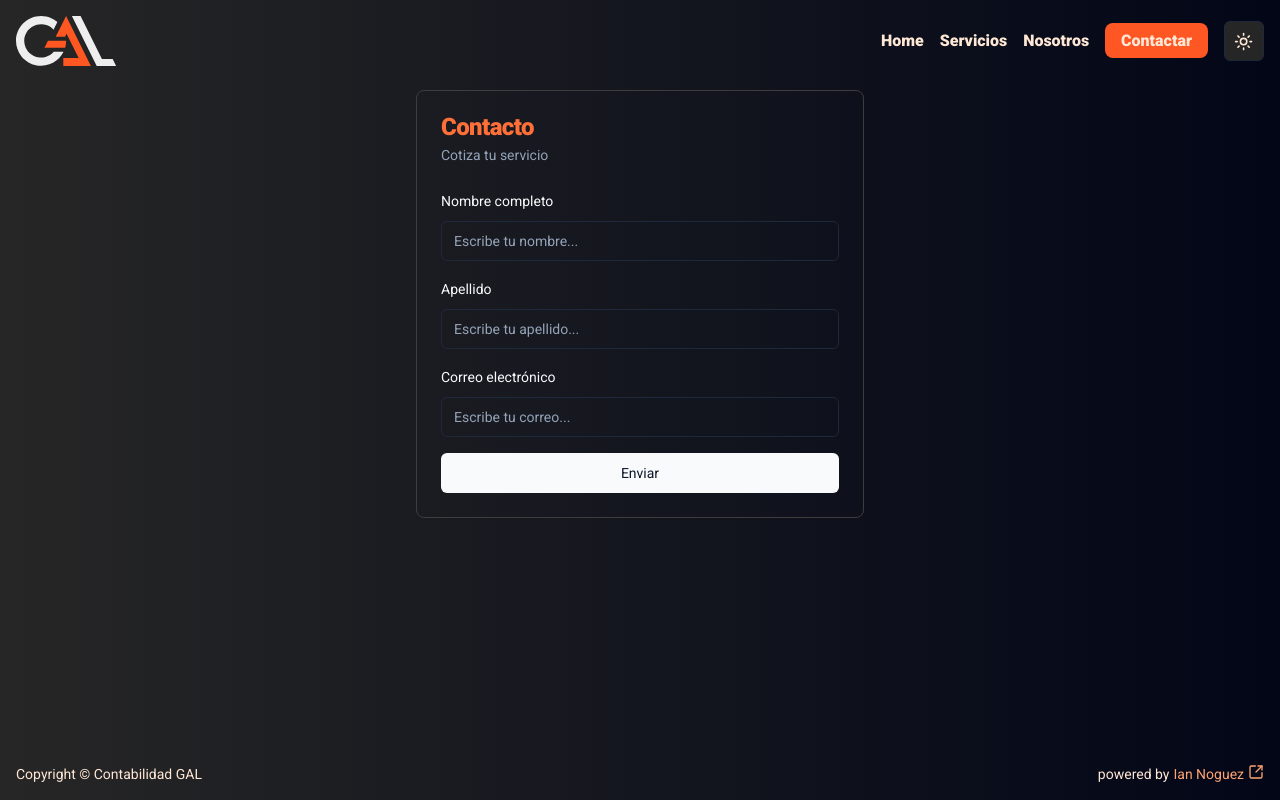
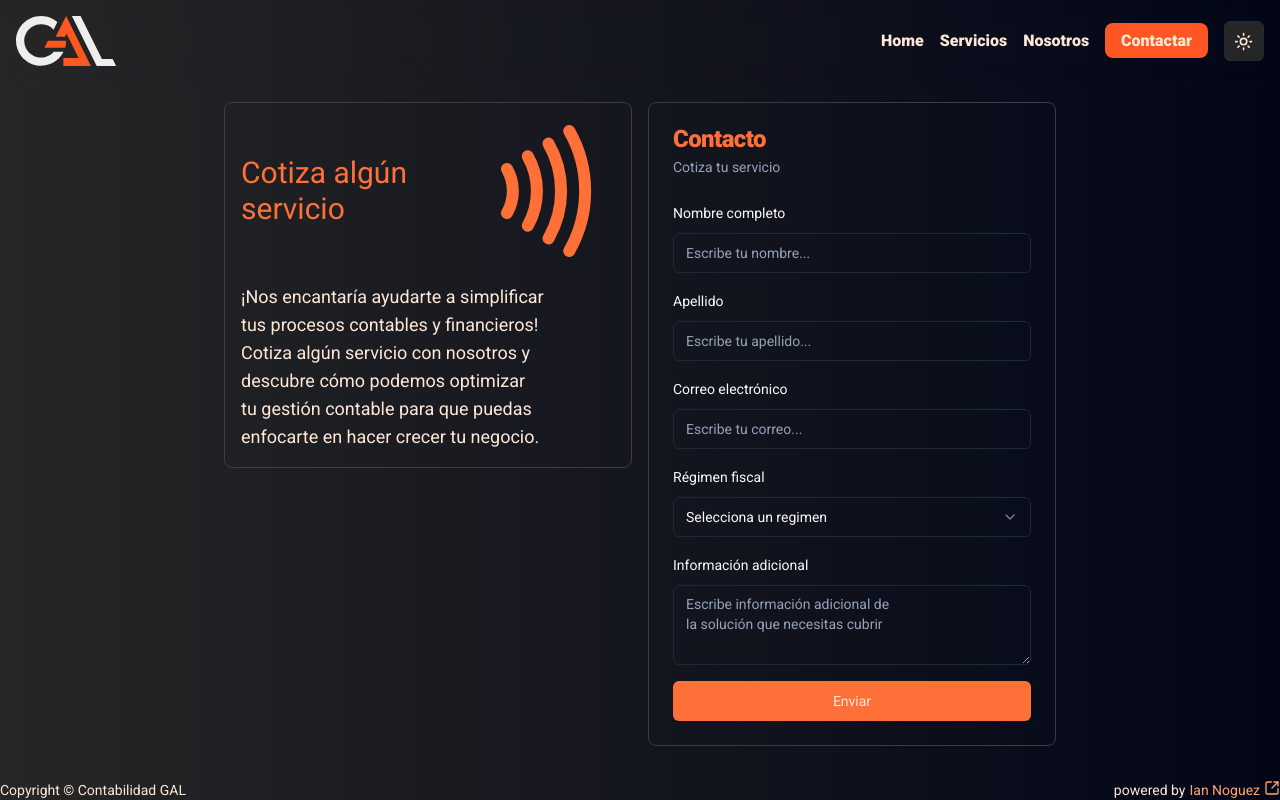
Before and after one commit to inoguez/contabilidad-gal, a Next.js app: page /contact in a window 1280 px wide. Shown: the top 800 px of the page. Built offline with nearby package versions, Linux system fonts and the light colour scheme.

Commit message:
All routes are good, contact email left

```diff
--- a/app/about/page.tsx
+++ b/app/about/page.tsx
@@ -1,10 +1,11 @@
 'use client';
 import HandShake from '../components/icons/HandShake';
 import { motion } from 'framer-motion';
+import { ABOUT_CHARACTERISTICS, SPEECH_ABOUT } from '../constants/constants';
 
 export default function page() {
   return (
-    <main className=' container mx-auto py-5 grow grid md:grid-cols-[1fr_auto] gap-4 items-start'>
+    <main className=' container mx-auto py-5 grow grid md:grid-cols-[70%_30%] gap-4 items-start'>
       <motion.section
         initial={{ opacity: 0, y: 50 }}
         animate={{ opacity: 1, y: 0 }}
@@ -15,40 +16,7 @@ export default function page() {
         className='h-full flex flex-col gap-4 border-[1px] border-mountain-mist-900 p-10 rounded-lg text-xl font-normal'
       >
         <h1 className='font-semibold text-4xl'>Nosotros</h1>
-        <span>
-          En Contabilidad GAL, nos enorgullece ofrecer soluciones integrales en
-          el ámbito contable, fiscal, humano y financiero. Con más de 30 años de
-          experiencia en el sector. Nuestro equipo está compuesto por
-          profesionales altamente calificados y comprometidos, que se esfuerzan
-          por proporcionar un servicio excepcional a cada uno de nuestros
-          clientes.
-        </span>
-        <span>
-          Nos dedicamos a entender las necesidades específicas de tu empresa
-          para brindarte soluciones personalizadas que impulsen tu crecimiento y
-          éxito. En un entorno empresarial cada vez más complejo, entendemos la
-          importancia de contar con asesoramiento experto y confiable.
-        </span>
-        <span>
-          Es por eso que nos esforzamos por mantenernos actualizados con las
-          últimas regulaciones y tendencias del mercado, para poder ofrecerte
-          las mejores estrategias y recomendaciones. En Contabilidad GAL, no
-          solo nos dedicamos a cumplir con tus expectativas, sino que nos
-          esforzamos por superarlas en cada interacción. Nos comprometemos a
-          proporcionarte un servicio excepcional, transparente y orientado a
-          resultados que te permita alcanzar tus metas comerciales con confianza
-          y tranquilidad. Ya sea que estés buscando optimizar tus procesos
-          contables, maximizar tus beneficios fiscales, gestionar tu capital
-          humano o planificar tus finanzas corporativas, estamos aquí para
-          ayudarte en cada paso del camino.
-        </span>
-        <span>
-          Gracias por considerar a Contabilidad GAL como tu socio confiable en
-          el éxito empresarial. Esperamos tener la oportunidad de trabajar
-          contigo y demostrarte el valor que podemos agregar a tu negocio.
-          ¡Contáctanos hoy mismo y descubre cómo podemos ayudarte a alcanzar tus
-          objetivos financieros!
-        </span>
+        <p className='whitespace-pre-line'>{SPEECH_ABOUT}</p>
       </motion.section>
       <motion.div
         initial={{ opacity: 0, x: 50 }}
@@ -57,17 +25,26 @@ export default function page() {
           duration: 0.8,
           ease: [0, 0.71, 0.2, 1.01],
         }}
-        className='grid  gap-4 row-start-1 md:col-start-2 h-full'
+        className='grid grid-rows-[auto_1fr]  gap-4 row-start-1 md:col-start-2 h-full'
       >
-        <div className='grid place-content-center border-[1px] border-mountain-mist-900 p-4 rounded-lg'>
-          <HandShake width='400px' height='400px' />
+        <div className='grid place-content-center border-[1px] border-mountain-mist-900 p-4 rounded-lg aspect-square'>
+          <HandShake />
         </div>
 
         <div className='grid grid-cols-2 gap-4'>
-          <div className='border-[1px] border-mountain-mist-900 p-4 rounded-lg'></div>
-          <div className='border-[1px] border-mountain-mist-900 p-4 rounded-lg'></div>
-          <div className='border-[1px] border-mountain-mist-900 p-4 rounded-lg'></div>
-          <div className='border-[1px] border-mountain-mist-900 p-4 rounded-lg'></div>
+          {ABOUT_CHARACTERISTICS.map((e) => (
+            <div
+              key={e.text}
+              className='flex flex-col justify-center items-center gap-2 border-[1px] border-mountain-mist-900 p-4 rounded-lg'
+            >
+              <e.icon
+                width={'5rem'}
+                height={'5rem'}
+                className=' hover:text-vermilion-400 transition-all duration-150 ease-in-out hover:animate-pulse'
+              />
+              <span className='text-center font-thin '>{e.text}</span>
+            </div>
+          ))}
         </div>
       </motion.div>
     </main>
--- a/app/components/ContactForm.tsx
+++ b/app/components/ContactForm.tsx
@@ -24,13 +24,35 @@ import { Button } from '@/components/ui/button';
 import { toast } from 'sonner';
 import { useEffect } from 'react';
 import { useSearchParams } from 'next/navigation';
+import {
+  Select,
+  SelectContent,
+  SelectItem,
+  SelectTrigger,
+  SelectValue,
+} from '@/components/ui/select';
+import { Textarea } from '@/components/ui/textarea';
 
-const formSchema = z.object({
-  name: z.string().min(2, 'El campo del nombre es obligatorio'),
-  lastName: z.string().min(2, 'El campo del apellido es obligatorio'),
-  email: z.string().email(),
-});
-
+const formSchema = z
+  .object({
+    name: z.string().min(1, 'El campo del nombre es obligatorio'),
+    lastName: z.string().min(1, 'El campo del apellido es obligatorio'),
+    email: z.string().email('El campo del email es obligatorio'),
+    regimen: z.enum(['Persona física', 'Persona moral']),
+    company: z.string().optional(),
+    additionalInfo: z
+      .string()
+      .min(1, 'Proporciona mas información adicional de lo que necesitas :)'),
+  })
+  .refine(
+    (data) => {
+      if (data.regimen === 'Persona moral') {
+        return !!data.company;
+      }
+      return true;
+    },
+    { message: 'Escribe el nombre de tu empresa', path: ['company'] }
+  );
 export default function ContactForm() {
   const searchParams = useSearchParams();
   const service = searchParams.get('service');
@@ -44,7 +66,8 @@ export default function ContactForm() {
     },
     mode: 'onChange',
   });
-  console.log(form.formState.errors);
+
+  const regimenType = form.watch('regimen');
   useEffect(() => {
     const errors = form?.formState?.errors;
     const keys = Object.keys(errors);
@@ -56,11 +79,12 @@ export default function ContactForm() {
       });
     }
   }, [form?.formState?.errors]);
-  const onSubmit = () => {
-    console.log('aaa');
+  const onSubmit = (values: z.infer<typeof formSchema>) => {
+    console.log({ values });
+    toast.success('Se envió el formulario de contacto correctamente');
   };
   return (
-    <Card className='max-w-md w-full bg-transparent border-[1px] rounded-lg border-mountain-mist-900'>
+    <Card className='max-w-md w-full bg-transparent border-[1px] rounded-lg border-mountain-mist-900 h-fit'>
       <CardHeader>
         <CardTitle className='text-vermilion-400'>Contacto</CardTitle>
         <CardDescription>Cotiza tu servicio</CardDescription>
@@ -131,7 +155,78 @@ export default function ContactForm() {
                 );
               }}
             />
-            <Button type='submit' className='w-full'>
+            <FormField
+              control={form.control}
+              name='regimen'
+              render={({ field }) => {
+                return (
+                  <FormItem>
+                    <FormLabel>Régimen fiscal</FormLabel>
+                    <Select onValueChange={field.onChange}>
+                      <FormControl>
+                        <SelectTrigger className='bg-transparent'>
+                          <SelectValue placeholder='Selecciona un regimen' />
+                        </SelectTrigger>
+                      </FormControl>
+                      <SelectContent>
+                        <SelectItem value='Persona física'>
+                          Persona física
+                        </SelectItem>
+                        <SelectItem value='Persona moral'>
+                          Persona moral
+                        </SelectItem>
+                      </SelectContent>
+                    </Select>
+                    <FormMessage />
+                  </FormItem>
+                );
+              }}
+            />
+            {regimenType === 'Persona moral' && (
+              <FormField
+                control={form.control}
+                name='company'
+                render={({ field }) => {
+                  return (
+                    <FormItem>
+                      <FormLabel>Empresa (Persona moral)</FormLabel>
+                      <FormControl>
+                        <Input
+                          className='bg-transparent'
+                          placeholder='Escribe el nombre de tu empresa...'
+                          type='text'
+                          {...field}
+                        />
+                      </FormControl>
+                      <FormMessage />
+                    </FormItem>
+                  );
+                }}
+              />
+            )}
+            <FormField
+              control={form.control}
+              name='additionalInfo'
+              render={({ field }) => {
+                return (
+                  <FormItem>
+                    <FormLabel>Información adicional</FormLabel>
+                    <FormControl>
+                      <Textarea
+                        className='bg-transparent'
+                        placeholder='Escribe información adicional de la solución que necesitas cubrir'
+                        {...field}
+                      />
+                    </FormControl>
+                    <FormMessage />
+                  </FormItem>
+                );
+              }}
+            />
+            <Button
+              type='submit'
+              className='w-full bg-vermilion-400 text-vermilion-100 font-medium hover:bg-mountain-mist-950'
+            >
               Enviar
             </Button>
           </form>
--- a/app/components/Navbar.tsx
+++ b/app/components/Navbar.tsx
@@ -14,7 +14,7 @@ const variants = {
 export const Navbar = () => {
   const [isOpen, setIsOpen] = useState(false);
   return (
-    <nav className='flex items-center justify-between'>
+    <nav className='flex items-center justify-between backdrop-blur-md bg-[rgba(18, 27, 34, 0.10)] sticky top-0 p-4'>
       <Logo />
       <ul className=' gap-4 grow items-center justify-end hidden md:flex'>
         {NAV_LINKS?.map((e) => (
--- a/app/components/icons/HandShake.tsx
+++ b/app/components/icons/HandShake.tsx
@@ -11,6 +11,8 @@ export default function HandShake({ ...props }) {
       stroke-linecap='round'
       stroke-linejoin='round'
       className='lucide lucide-heart-handshake  text-vermilion-500'
+      width={'100%'}
+      height={'100%'}
       {...props}
     >
       <motion.path
--- a/app/contact/page.tsx
+++ b/app/contact/page.tsx
@@ -1,14 +1,46 @@
 // import { Input } from '@/components/ui/input';
-
+'use client';
 import { Suspense } from 'react';
 import ContactForm from '../components/ContactForm';
-
+import { Nfc } from 'lucide-react';
+import { motion } from 'framer-motion';
 export default function page() {
   return (
-    <main className=' container mx-auto py-5 grow flex flex-col gap-4 items-center'>
-      <Suspense>
-        <ContactForm />
-      </Suspense>
+    <main className=' container mx-auto max-w-4xl py-4 grow grid md:grid-cols-2 gap-4 justify-center items-start'>
+      <motion.div
+        initial={{ opacity: 0, y: 50 }}
+        animate={{ opacity: 1, y: 0 }}
+        transition={{
+          duration: 0.8,
+          ease: [0, 0.71, 0.2, 1.01],
+        }}
+      >
+        <Suspense>
+          <ContactForm />
+        </Suspense>
+      </motion.div>
+      <motion.div
+        initial={{ opacity: 0, y: -50 }}
+        animate={{ opacity: 1, y: 0 }}
+        transition={{
+          duration: 0.8,
+          ease: [0, 0.71, 0.2, 1.01],
+        }}
+        className='flex flex-col space-y-5 max-w-md  w-full bg-transparent border-[1px] rounded-lg border-mountain-mist-900 p-4 h-fit items-center row-start-1 '
+      >
+        <div className='grid grid-cols-[1fr_auto] gap-2 items-center justify-center'>
+          <h1 className='text-vermilion-400 text-3xl font-medium'>
+            Cotiza algún servicio
+          </h1>
+          <Nfc className='size-36 text-vermilion-400' />
+        </div>
+        <p className='text-lg '>
+          ¡Nos encantaría ayudarte a simplificar tus procesos contables y
+          financieros! Cotiza algún servicio con nosotros y descubre cómo
+          podemos optimizar tu gestión contable para que puedas enfocarte en
+          hacer crecer tu negocio.
+        </p>
+      </motion.div>
     </main>
   );
 }
--- a/app/layout.tsx
+++ b/app/layout.tsx
@@ -24,7 +24,7 @@ export default function RootLayout({
     <html lang='en'>
       <body
         className={cn(
-          'bg-gradient-to-l from-slate-950  to-mountain-mist-950  !p-4 flex flex-col gap-1 min-h-screen',
+          'bg-gradient-to-l from-slate-950  to-mountain-mist-950   flex flex-col gap-1 min-h-screen',
           poppins.className
         )}
       >
--- a/app/services/page.tsx
+++ b/app/services/page.tsx
@@ -32,17 +32,21 @@ export default function page() {
       >
         {SERVICES.map((e) => (
           <motion.article
+            transition={{
+              duration: 0.8,
+              ease: [0, 0.71, 0.2, 1.01],
+            }}
             variants={item}
             key={e.id}
-            className='grid  gap-3 items-start grid-rows-[auto_auto_170px_1fr_auto]   justify-center border-[1px] p-4 rounded-lg border-mountain-mist-900'
+            className='grid  gap-2 items-start grid-rows-[auto_auto_auto_1fr_auto]   justify-center border-[1px] p-4 rounded-lg border-mountain-mist-900'
           >
             <e.Icon size={128} className='self-center place-self-center ' />
             {/* <Human /> */}
             <h3 className='text-3xl font-semibold self-center place-self-center text-vermilion-400'>
               {e.title}
             </h3>
-            <p className='font-normal'>{e.description}</p>
-            <ul className='list-outside px-2'>
+            <p className='font-normal overflow-hidden'>{e.description}</p>
+            <ul className='list-outside px-2 self-start'>
               <h4 className='text-center font-semibold text-lg my-2'>
                 Características
               </h4>
--- /dev/null
+++ b/components/ui/textarea.tsx
@@ -0,0 +1,24 @@
+import * as React from "react"
+
+import { cn } from "@/lib/utils"
+
+export interface TextareaProps
+  extends React.TextareaHTMLAttributes<HTMLTextAreaElement> {}
+
+const Textarea = React.forwardRef<HTMLTextAreaElement, TextareaProps>(
+  ({ className, ...props }, ref) => {
+    return (
+      <textarea
+        className={cn(
+          "flex min-h-[80px] w-full rounded-md border border-input bg-background px-3 py-2 text-sm ring-offset-background placeholder:text-muted-foreground focus-visible:outline-none focus-visible:ring-2 focus-visible:ring-ring focus-visible:ring-offset-2 disabled:cursor-not-allowed disabled:opacity-50",
+          className
+        )}
+        ref={ref}
+        {...props}
+      />
+    )
+  }
+)
+Textarea.displayName = "Textarea"
+
+export { Textarea }
```
Also changed, not shown: app/constants/constants.tsx (+17 -3 lines).
